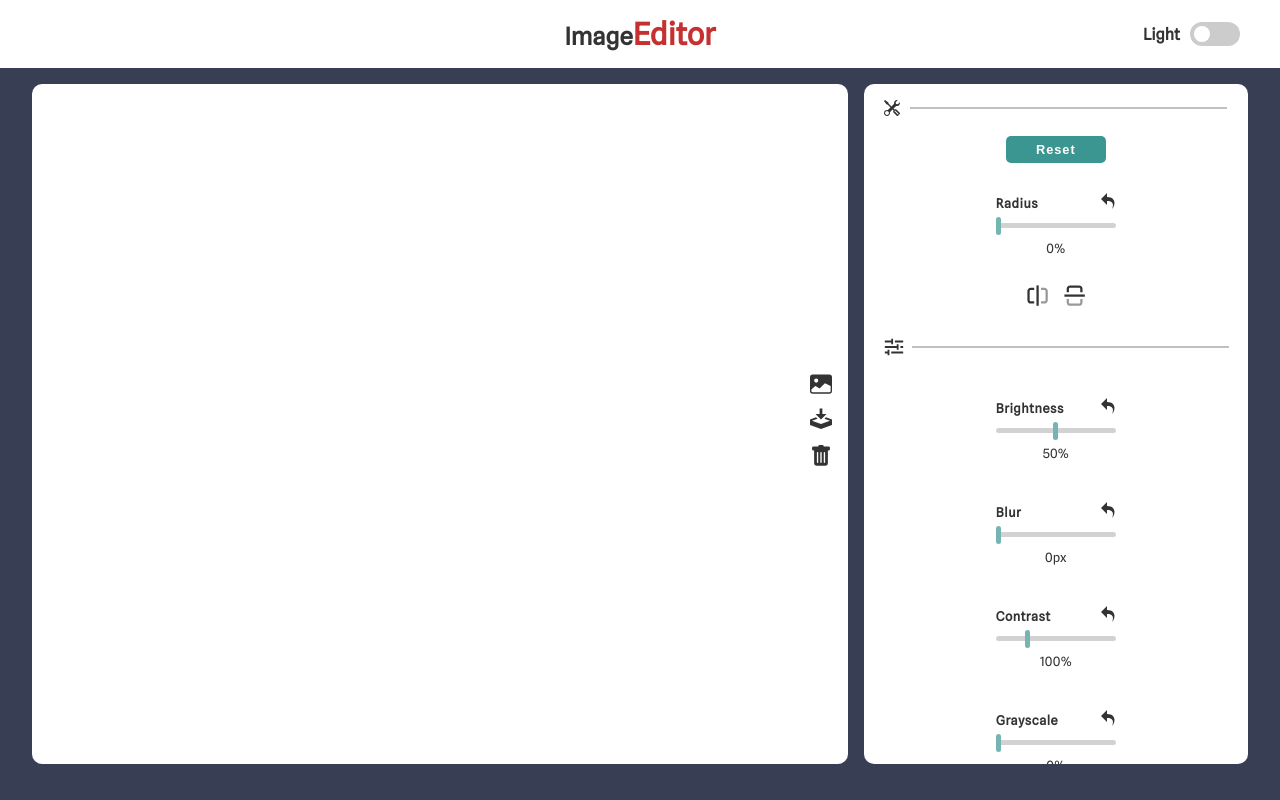
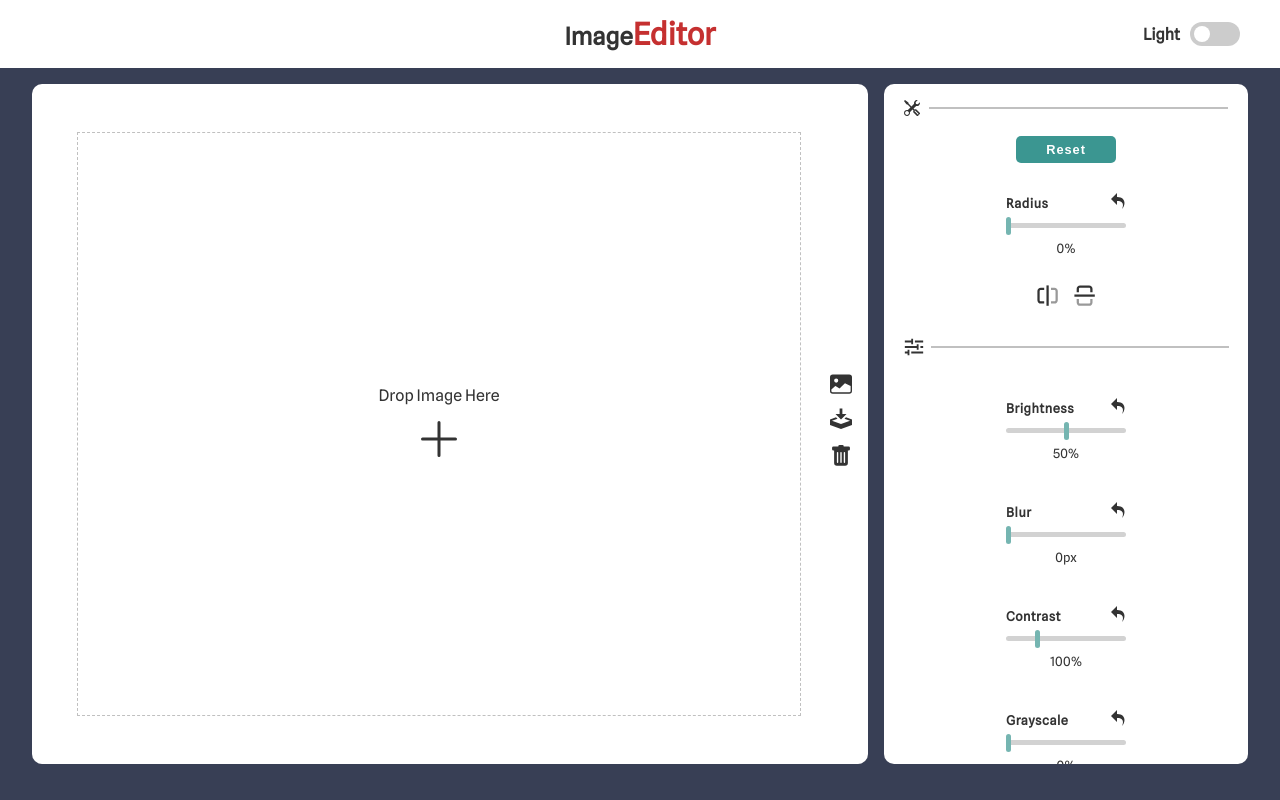
Before and after one commit to sajadgnf/image-editor, a React (Create React App) app: page / in a window 1280 px wide. Built offline with nearby package versions, Linux system fonts and the light colour scheme.

Commit message:
add drag and drop effect

```diff
--- a/package.json
+++ b/package.json
@@ -10,6 +10,7 @@
     "node-sass": "^7.0.1",
     "react": "^17.0.2",
     "react-dom": "^17.0.2",
+    "react-dropzone": "^12.0.4",
     "react-icons": "^4.3.1",
     "react-redux": "^7.2.6",
     "react-scripts": "5.0.0",
--- a/src/components/ImageDisplay.js
+++ b/src/components/ImageDisplay.js
@@ -1,11 +1,12 @@
 import React, { useContext, useRef, useState } from 'react';
 import domtoimage from "dom-to-image"
+import { useDropzone } from "react-dropzone"
 
 // styles
 import styles from "./ImageDisplay.module.scss"
 
 // icons
-import { BsImageFill, BsFillTrashFill } from "react-icons/bs"
+import { BsImageFill, BsFillTrashFill, BsPlusLg } from "react-icons/bs"
 import { ImDownload } from "react-icons/im"
 
 // context
@@ -15,9 +16,11 @@ const ImageDisplay = ({ dark }) => {
 
     const { state } = useContext(editorContext)
     const [uploadedImage, setUploadedImage] = useState(null)
+    const [file, setFile] = useState([])
     const btnRef = useRef()
     const imageRef = useRef()
 
+    // image uploader
     const imageHandler = event => {
         if (event.target.files && event.target.files[0]) {
             const image = event.target.files[0]
@@ -25,8 +28,24 @@ const ImageDisplay = ({ dark }) => {
         }
     }
 
+    //drag and drop image
+    const { getRootProps, getInputProps } = useDropzone({
+        accept: "image/*",
+        onDrop: (acceptedFiles) => {
+            setFile(
+                acceptedFiles.map((file) =>
+                    Object.assign(file, {
+                        preview: URL.createObjectURL(file),
+                    })
+                )
+            )
+        },
+    })
+
+    //remove image handler
     const removeHandler = () => {
         setUploadedImage(null)
+        setFile([])
         btnRef.current.value = ""
     }
 
@@ -71,23 +90,49 @@ const ImageDisplay = ({ dark }) => {
                 link.download = 'my-image.png';
                 link.href = dataUrl;
                 link.click();
-              });
+            });
     }
-
+    console.log(window.innerWidth);
     return (
         <div className={`${styles.imageDisplay} ${dark ? styles.darkImageDisplay : ''}`}>
-            <div className={styles.imageContainer}>
+
+            <div className={styles.imageContainer} {...getRootProps()}>
                 {
-                    uploadedImage &&
-                    <img ref={imageRef} className={styles.image} src={uploadedImage} alt="image" />
+                    window.innerWidth > 720 && !file.length && !uploadedImage &&
+                    <div className={styles.dropContainer}>
+                        <input {...getInputProps()} />
+                        <p>Drop Image Here</p>
+                        <BsPlusLg />
+                    </div>
+                }
+                {
+                    file.length || uploadedImage ?
+                        <img
+                            ref={imageRef}
+                            className={styles.image}
+                            src={
+                                uploadedImage && uploadedImage ||
+                                file.length && file[0].preview
+                            }
+                            alt="image"
+                        /> :
+                        null
                 }
             </div>
 
             <div className={`${styles.icons} ${dark ? styles.darkIcons : ''}`}>
                 <label className={styles.uploadIcon} htmlFor="image_input">
                     <BsImageFill />
-                    <input ref={btnRef} className={styles.imageInput} type="file" id='image_input' accept='image/png, iage/jpg' onChange={event => imageHandler(event)} />
+                    <input
+                        ref={btnRef}
+                        className={styles.imageInput}
+                        type="file"
+                        id='image_input'
+                        accept='image/png, iage/jpg'
+                        onChange={event => imageHandler(event)}
+                    />
                 </label>
+
                 <ImDownload onClick={downloadHandler} />
                 <BsFillTrashFill onClick={removeHandler} />
             </div>
--- a/src/components/ImageDisplay.module.scss
+++ b/src/components/ImageDisplay.module.scss
@@ -21,6 +21,19 @@
     @include flexStyle;
     margin: auto;
     height: 90%;
+    width: 90%;
+}
+
+.dropContainer {
+    @include flexStyle;
+    flex-direction: column;
+    width: 100%;
+    height: 100%;
+    border: 1px silver dashed;
+    svg {
+        margin-top: 10px;
+        font-size: 3rem;
+    }
 }
 
 .image {
@@ -58,7 +71,7 @@
         flex-direction: row;
         grid-column: span 5;
         margin: 0 0 0 2rem;
-        height: auto;
+        height: 85vh;
     }
 
     .image {
```
Also changed, not shown: public/edit-image.png, 1 other file (tests, documents, lock files or other folders).
